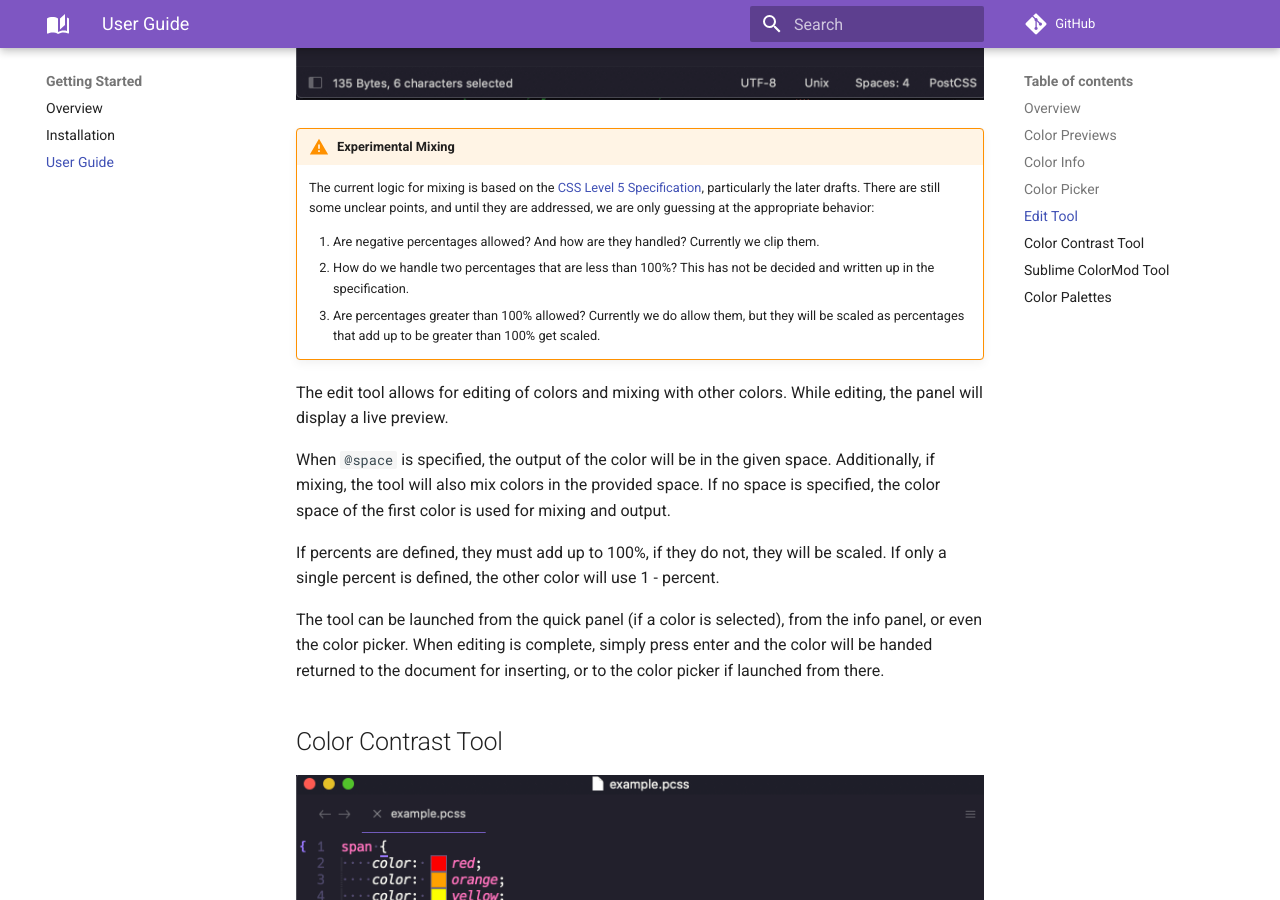
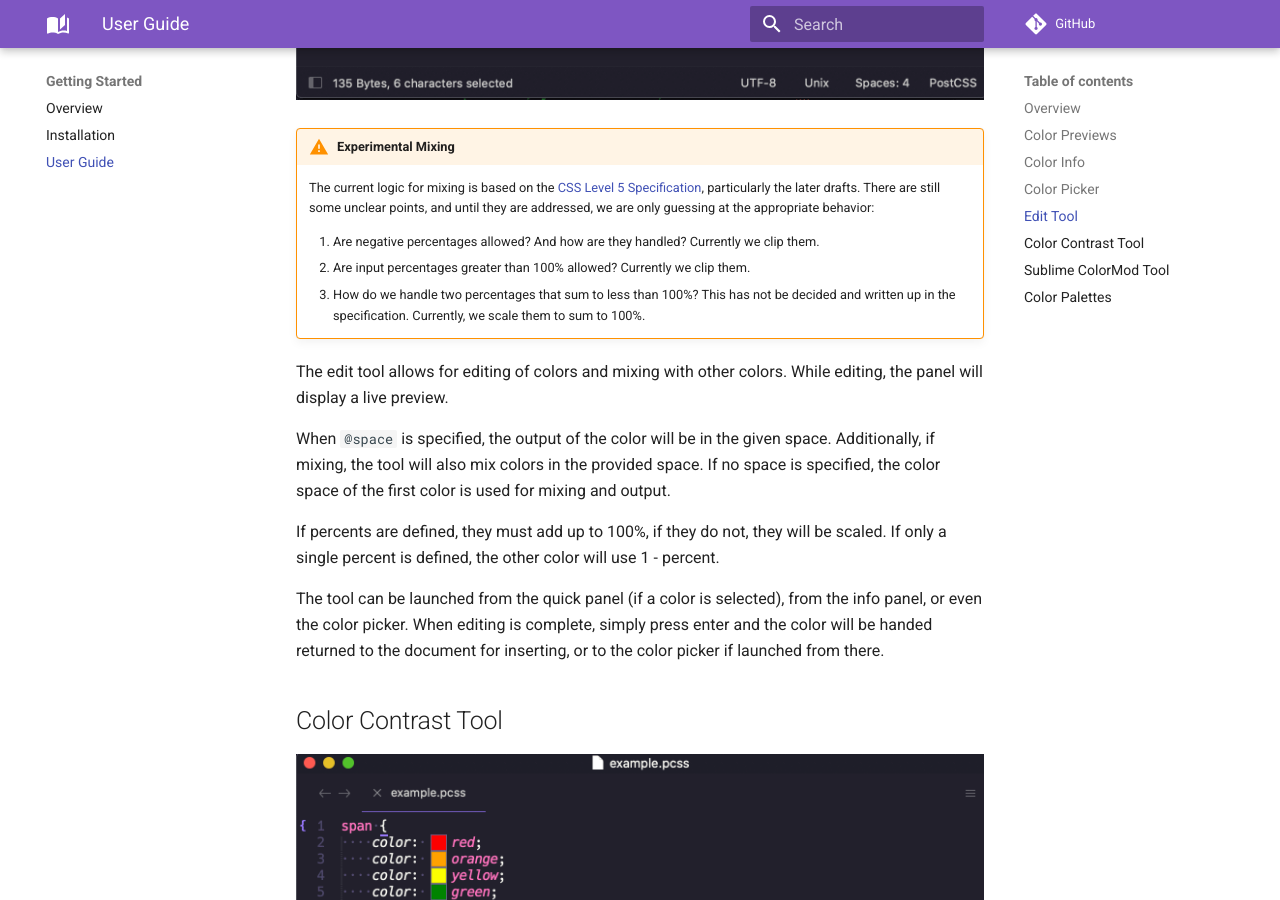
Before and after one commit to facelessuser/ColorHelper, an MkDocs documentation site: the page built from docs/src/markdown/usage.md, in a window 1280 px wide and 900 px high, scrolled down 5479 px. Built offline with MkDocs 1.6.1 and Material for MkDocs 9.7.7, drawn with Linux system fonts in a browser that asks for light colours; comment, search, counter and statistics services are not loaded.

Commit message:
Tweak color mixing again.
Use old logic until CSS WG decides what to do

```diff
--- a/color_helper_tools.py
+++ b/color_helper_tools.py
@@ -260,11 +260,11 @@ def evaluate(string):
                     second = None
 
             # TODO: It has not been decided by the CSS working group how
-            #       negative values are to be handled.
+            #       negative values are to be handled. Nor inputs over 100%.
             if percent1 is not None:
-                percent1 = max(percent1, 0)
+                percent1 = min(max(percent1, 0), 100)
             if percent2 is not None:
-                percent2 = max(percent2, 0)
+                percent2 = min(max(percent2, 0), 100)
 
             # If no percents are provided, assume they are both 50%.
             if percent1 is None and percent2 is None:
--- a/docs/src/markdown/usage.md
+++ b/docs/src/markdown/usage.md
@@ -68,10 +68,9 @@ When done, simply select the `select` link to insert the color back into the doc
     There are still some unclear points, and until they are addressed, we are only guessing at the appropriate behavior:
 
     1. Are negative percentages allowed? And how are they handled? Currently we clip them.
-    2. How do we handle two percentages that are less than 100%? This has not be decided and written up in the
-       specification.
-    3. Are percentages greater than 100% allowed? Currently we do allow them, but they will be scaled as percentages
-       that add up to be greater than 100% get scaled.
+    3. Are input percentages greater than 100% allowed? Currently we clip them.
+    2. How do we handle two percentages that sum to less than 100%? This has not be decided and written up in the
+       specification. Currently, we scale them to sum to 100%.
 
 The edit tool allows for editing of colors and mixing with other colors. While editing, the panel will display a live
 preview.
```
